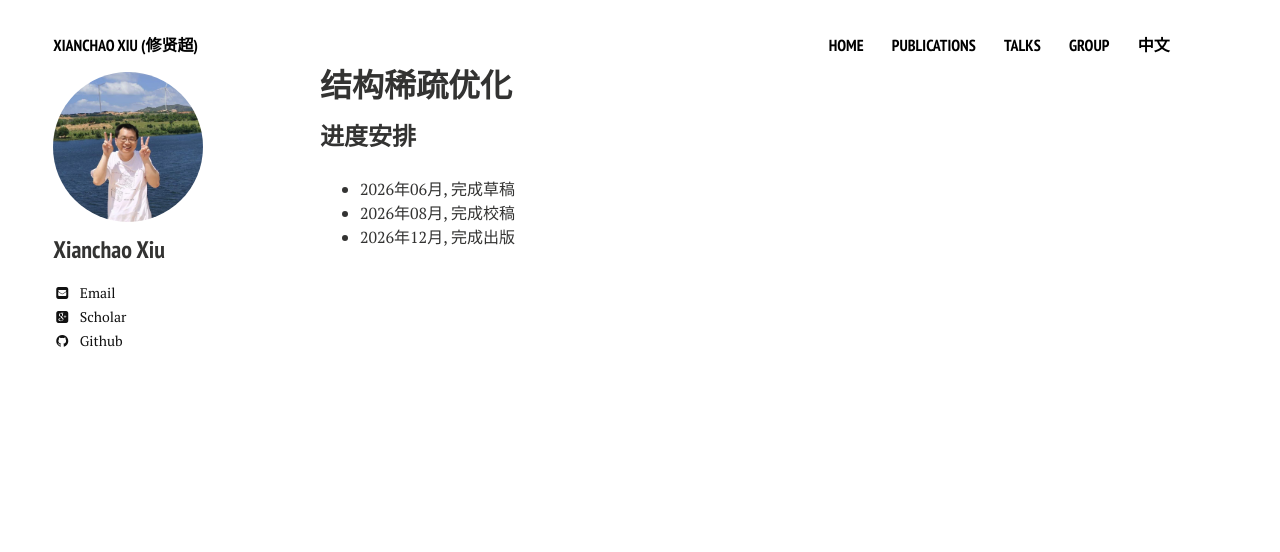
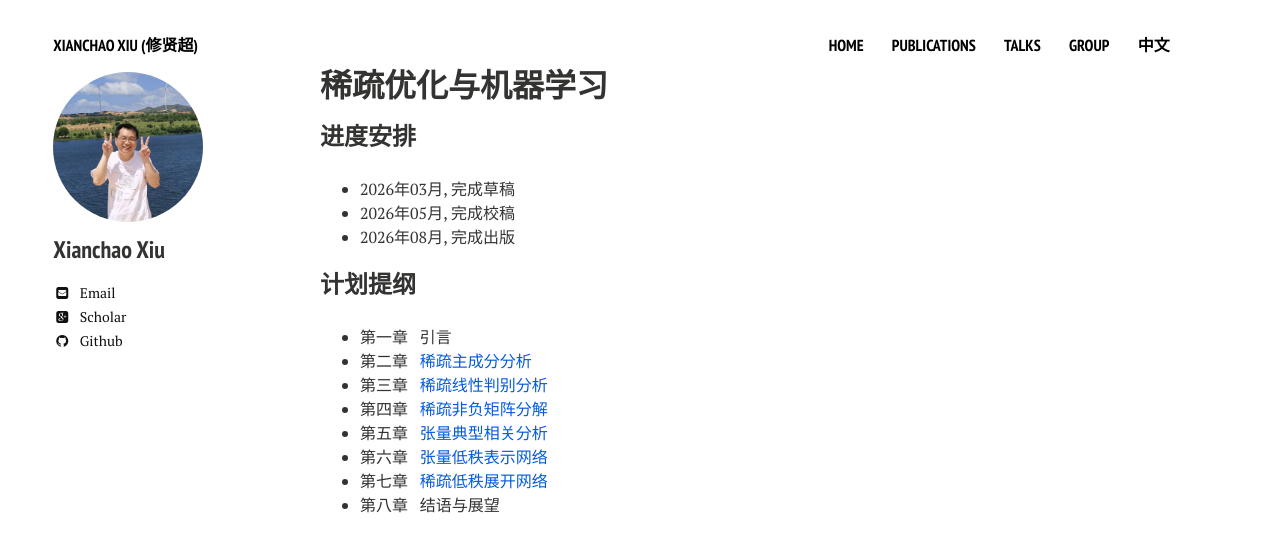
Before and after one commit to xianchaoxiu/xianchaoxiu.github.io, a Jekyll site: the page built from chinese/book/OPT/index.md, in a window 1280 px wide. Shown: the top 552 px of the page. Built offline with Jekyll 4.4.1, drawn with Linux system fonts in a browser that asks for light colours; nearby versions of some CDN libraries.

Commit message:
Update index.md

```diff
--- a/chinese/book/OPT/index.md
+++ b/chinese/book/OPT/index.md
@@ -1,11 +1,21 @@
 ---
 layout: page
-title: 结构稀疏优化
+title: 稀疏优化与机器学习
 comments: false
 share: false
 ---
 
 ### 进度安排
-* 2026年06月, 完成草稿<br>
-* 2026年08月, 完成校稿<br>
-* 2026年12月, 完成出版<br>
+* 2026年03月, 完成草稿<br>
+* 2026年05月, 完成校稿<br>
+* 2026年08月, 完成出版<br>
+
+### 计划提纲
+* 第一章 &nbsp;  引言<br>
+* 第二章 &nbsp;  <a href="https://doi.org/10.1109/TIP.2025.3620667" class="textlink" target="_blank">稀疏主成分分析</a><br>
+* 第三章 &nbsp;  <a href="https://doi.org/10.1016/j.neucom.2024.128267" class="textlink" target="_blank">稀疏线性判别分析</a><br>
+* 第四章 &nbsp;  <a href="https://doi.org/10.1109/TIM.2023.3241990" class="textlink" target="_blank">稀疏非负矩阵分解</a><br>
+* 第五章 &nbsp;  <a href="https://doi.org/10.1109/TCSVT.2025.3642736" class="textlink" target="_blank">张量典型相关分析</a><br>
+* 第六章 &nbsp;  <a href="https://doi.org/10.1016/j.patcog.2025.112496" class="textlink" target="_blank">张量低秩表示网络</a><br>
+* 第七章 &nbsp;  <a href="https://arxiv.org/abs/2509.08205" class="textlink" target="_blank">稀疏低秩展开网络</a><br>
+* 第八章 &nbsp;  结语与展望<br>
```
